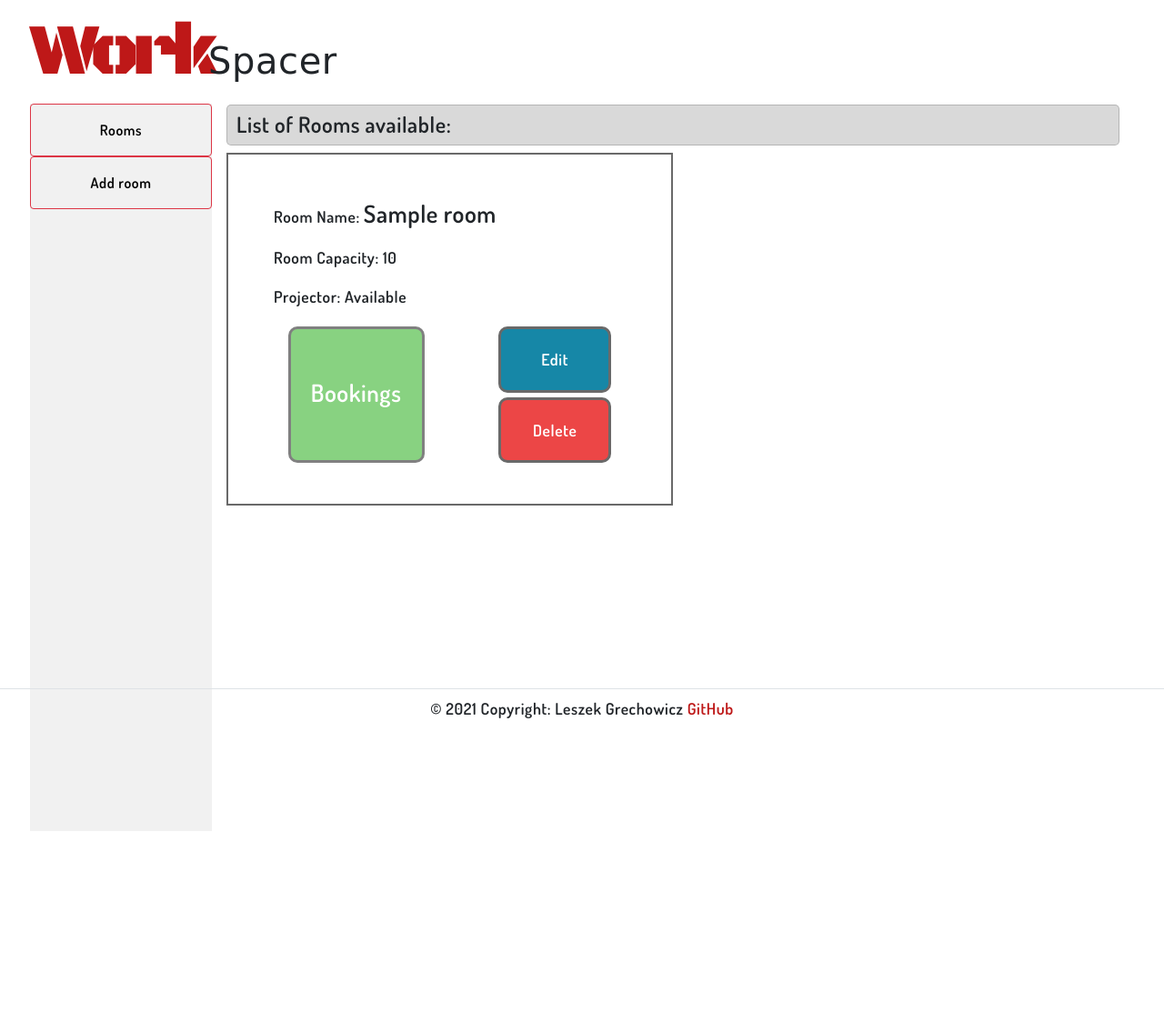
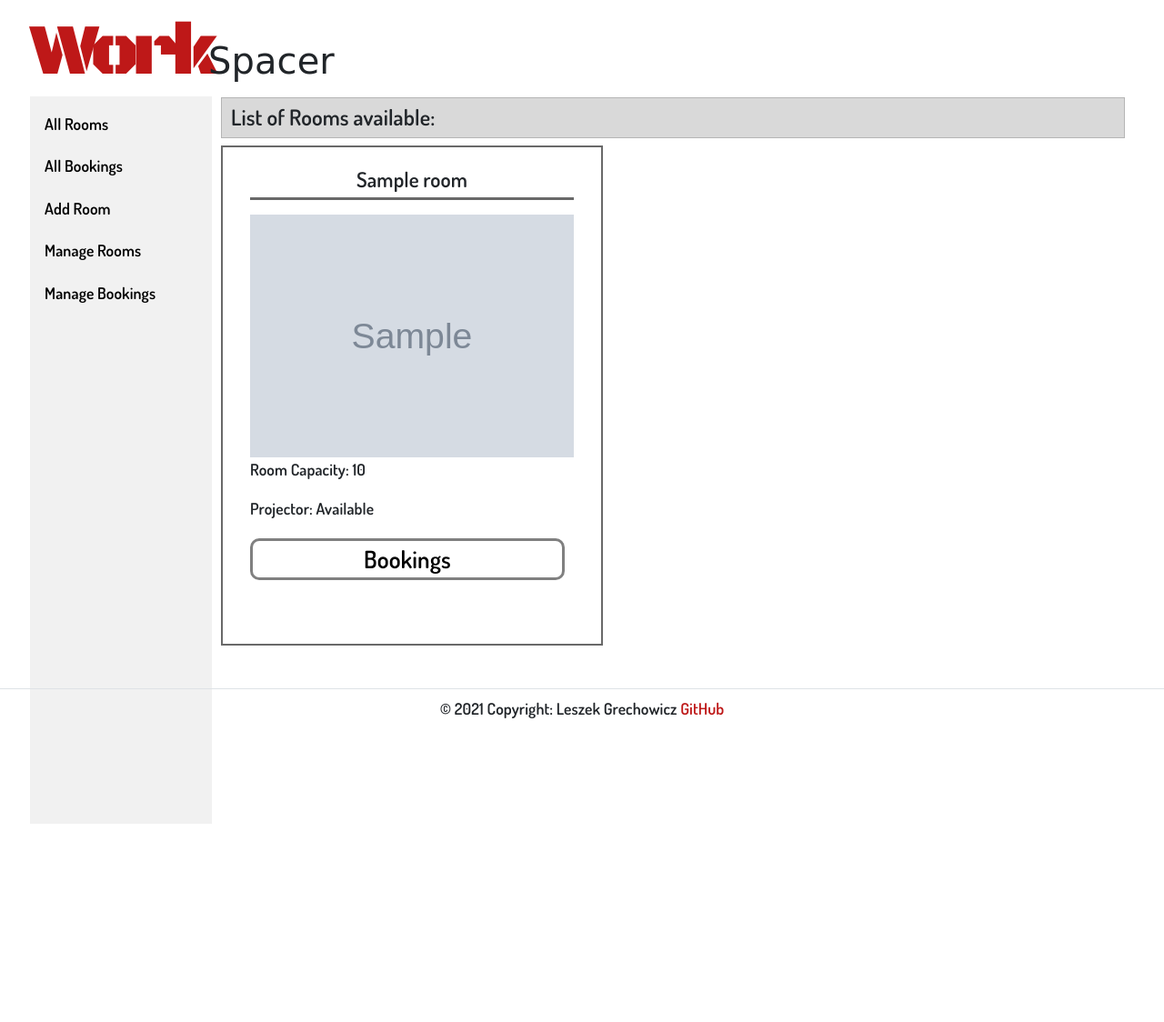
Before and after one commit to leszekgrechowicz/workspace_booking_app, a Django app: page / in a window 1280 px wide. Shown: the whole page at 91% size. After the commit the page ends 906 px from the top, so only its background shows below. Run offline with Django 3.2, Linux system fonts and the light colour scheme; tables that the repository leaves empty hold one stand-in row (values such as "Sample post"); grey boxes marked "Sample" are stand-in pictures; some web fonts are replaced.

Commit message:
Change room view, work on uplading photos of rooms

```diff
--- a/workspace_booking/forms.py
+++ b/workspace_booking/forms.py
@@ -67,3 +67,7 @@ class BookRoomForm(forms.Form):
             return date
 
         raise forms.ValidationError(f"Invalid date, you cannot book for the past date !")
+
+
+class AddPhoto(forms.Form):
+    image = forms.ImageField(required=True)
--- a/workspace_booking/static/css/show_rooms.css
+++ b/workspace_booking/static/css/show_rooms.css
@@ -1,53 +1,35 @@
 
 .rooms-container {
-    display: grid;
-    grid-template-columns: repeat(2, 50%);
+    display: flex;
+    flex-wrap: wrap;
+    justify-content: flex-start;
+
 }
+
+.room {
+    border: 2px solid dimgrey;
+    padding: 15px 30px;
+    margin-right: 7px;
+    margin-bottom: 7px;
+    max-width: 420px;
+    min-width: 420px;
+    min-height: 550px;
+}
+
+.room img {width: 100%}
 
 .room-name {
     font-family: 'Dosis', sans-serif;
-    font-size: 1.5em;
+    font-size: 1.3em;
+    text-align: center;
+    border-bottom: 3px solid dimgrey;
+
+
+    padding: 3px 0;
 }
 
+.room-details {
 
-.room {
-    /*display: flex;*/
-
-    /*justify-content: space-between;*/
-    border: 2px solid dimgrey;
-    padding: 45px 30px;
-    min-width: 50%;
-
-}
-
-
-/*.room ::before {*/
-/*    content: '';*/
-/*    position: absolute;*/
-/*    top: 0;*/
-/*    left: -10px;*/
-/*    width: 5px;*/
-/*    height: 55%;*/
-/*    background: rgba(183, 5, 5, 0.91);*/
-/*    opacity: 0.4;*/
-
-/*}*/
-
-/*.room ::after {*/
-/*    content: '';*/
-/*    position: absolute;*/
-/*    top: 0;*/
-/*    left: -10px;*/
-/*    width: 25%;*/
-/*    height: 5px;*/
-/*    background: rgba(183, 5, 5, 0.91);*/
-/*    opacity: 0.4;*/
-
-/*}*/
-
-.room-details {
-    /*margin-top: 20px;*/
-    margin-left: 20px;
 }
 
 .room-links {
@@ -59,18 +41,16 @@
 }
 
 .bttn-book {
-    width: 150px;
-    height: 150px;
+    width: 100%;
+    height: auto;
     border: 3px solid gray;
     border-radius: 10px;
     margin-right: 10px;
     text-align: center;
-    padding-top: 50px;
+    color: black;
     font-size: 1.5em;
-    color:var(--red);
+
     text-decoration: none;
-    background: rgba(19, 166, 4, 0.50);
-    color: white;
 }
 
 .bttn-book:hover {
@@ -115,12 +95,6 @@
     color: #EC4646;
 }
 
-.room-h2 {
-    background: rgba(128, 128, 128, 0.30);
-    padding: 7px 10px;
-    border-radius: 5px;
-    border: 1px solid rgba(128, 128, 128, 0.41);
-}
 
 @media screen and (max-width: 700px) {
 
--- a/workspace_booking/static/css/styles.css
+++ b/workspace_booking/static/css/styles.css
@@ -1,7 +1,7 @@
 @import url('https://fonts.googleapis.com/css2?family=Black+Ops+One&family=Dosis:wght@600;800&family=Ephesis&display=swap');
 
 :root {
-    --red: #be1818
+    --red: rgba(190, 24, 24, 1)
 }
 
 * {
@@ -17,8 +17,15 @@ body {
     /*max-width: 1150px;*/
     margin: 10px auto;
     font-size: 1.1rem;
-    letter-spacing: 0.6px;
+    letter-spacing: 0.1px;
     padding: 0 33px;
+}
+
+.main-h2 {
+    background: rgba(128, 128, 128, 0.30);
+    padding: 7px 10px;
+
+    border: 1px solid rgba(128, 128, 128, 0.41);
 }
 
 .nav-bar {
@@ -50,7 +57,7 @@ footer a {
 }
 
 .logo {
-
+    margin-bottom: 0;
 }
 
 .span-logo1 {
@@ -74,7 +81,7 @@ footer a {
 
 .sidebar {
     margin: 0;
-    padding: 0;
+    padding: 7px 0 0 0;
     width: 200px;
     background-color: #f1f1f1;
     position: fixed;
@@ -85,7 +92,7 @@ footer a {
 .sidebar a {
     display: block;
     color: black;
-  padding: 16px;
+    padding: 10px 16px;
     text-decoration: none;
 }
 
@@ -101,7 +108,7 @@ footer a {
 
 .content {
     margin-left: 200px;
-  padding: 1px 16px;
+    padding: 1px 10px;
     height: 1000px;
 }
 
@@ -111,9 +118,26 @@ footer a {
         height: auto;
         position: relative;
     }
-  .sidebar a {float: left;}
-  div.content {margin-left: 0;}
+
+    .sidebar a {
+        float: left;
     }
+
+    div.content {
+        margin-left: 0;
+    }
+
+    .content {
+        margin-left: 0;
+        padding: 0;
+    }
+
+    .sidebar {
+        margin-bottom: 10px;
+    }
+
+}
+
 
 @media screen and (max-width: 400px) {
     .sidebar a {
--- a/workspace_booking/templates/add_room.html
+++ b/workspace_booking/templates/add_room.html
@@ -2,7 +2,7 @@
 
 
 {% block content %}
-
+<h4 class="main-h2">Add Room to the database:</h4>
 
 <form class="form" method="POST" enctype="multipart/form-data">
     {% csrf_token %}
--- a/workspace_booking/templates/base.html
+++ b/workspace_booking/templates/base.html
@@ -7,6 +7,8 @@
     <link href="https://cdn.jsdelivr.net/npm/bootstrap@5.1.1/dist/css/bootstrap.min.css" rel="stylesheet"
           integrity="sha384-F3w7mX95PdgyTmZZMECAngseQB83DfGTowi0iMjiWaeVhAn4FJkqJByhZMI3AhiU" crossorigin="anonymous">
     <link rel="stylesheet" href="{% static 'css/styles.css' %}">
+    <script src="https://cdn.jsdelivr.net/npm/bootstrap@5.1.3/dist/js/bootstrap.bundle.min.js" integrity="sha384-ka7Sk0Gln4gmtz2MlQnikT1wXgYsOg+OMhuP+IlRH9sENBO0LRn5q+8nbTov4+1p" crossorigin="anonymous"></script>
+
 
     {% block head %}
 
@@ -26,8 +28,11 @@
 
 <aside class="sidebar">
 
-    <a class="btn btn-outline-danger" href="{% url 'offices' %}">Rooms</a>
-    <a class="btn btn-outline-danger" href="{% url 'add-office' %}">Add room</a>
+    <a class="" href="{% url 'offices' %}">All Rooms</a>
+    <a class="" href="#">All Bookings</a>
+    <a class="" href="{% url 'add-office' %}">Add Room</a>
+    <a class="" href="#">Manage Rooms</a>
+    <a class="" href="#">Manage Bookings</a>
 
 </aside>
 
--- a/workspace_booking/templates/offices_available.html
+++ b/workspace_booking/templates/offices_available.html
@@ -9,13 +9,47 @@
 {% block content %}
 
 {% if offices %}
-<h4 class="room-h2">List of Rooms available: </h4>
+<h4 class="main-h2">List of Rooms available: </h4>
 
 <div class="rooms-container">
     {% for office in offices %}
+
+
     <div class="room">
+        <div>
+            <p class="room-name"><span>{{office.room_name}}</span></p>
+        </div>
+        <div class="room-pic">
+            {% if office.image %}
+            <img src="{{ office.image.url }}" alt="office pic">
+
+            {% else %}
+            <a href="" data-bs-toggle="modal" data-bs-target="#upload_photo_model">No picture available, press to
+                upload.</a>
+            <div id="upload_photo_model" class="modal" role="dialog" tabindex="-1">
+                <div class="modal-dialog">
+                    <div class="modal-content">
+                        <div class="modal-header">
+                            <h5 class="modal-title">Modal title</h5>
+                            <button type="button" class="btn-close" data-bs-dismiss="modal" aria-label="Close"></button>
+                        </div>
+                        <div class="modal-body">
+                            <p>Modal body text goes here.</p>
+                        </div>
+                        <div class="modal-footer">
+                            <button type="button" class="btn btn-secondary" data-bs-dismiss="modal">Close</button>
+                            <button type="button" class="btn btn-primary">Save changes</button>
+                        </div>
+                    </div>
+                </div>
+            </div>
+
+
+            {% endif %}
+        </div>
+
         <div class="room-details">
-            <p>Room Name: <span class="room-name">{{office.room_name}}</span></p>
+
             <p>Room Capacity: {{ office.room_capacity }}</p>
             <p>Projector: {% if office.projector_available is False %}
                 Not
@@ -24,10 +58,10 @@
         </div>
         <div class="room-links">
             <a class="bttn-book" href="{% url 'book-room' pk=office.id %}">Bookings</a>
-            <div class="div-edit-del">
-                <a class="edit-btn" href="{% url 'edit-room' pk=office.id %}">Edit</a>
-                <a class="delete-btn" methods="POST" href="{% url 'delete-room' pk=office.id %}">Delete</a>
-            </div>
+            <!--            <div class="div-edit-del">-->
+            <!--                <a class="edit-btn" href="{% url 'edit-room' pk=office.id %}">Edit</a>-->
+            <!--                <a class="delete-btn" methods="POST" href="{% url 'delete-room' pk=office.id %}">Delete</a>-->
+            <!--            </div>-->
 
         </div>
     </div>
--- a/workspace_booking/views.py
+++ b/workspace_booking/views.py
@@ -139,3 +139,13 @@ class BookRoomView(FormView):
             return redirect(view_rooms)
         # messages.warning(request, f'{form.errors}')
         return render(request, self.template_name, {'room': room_to_book, 'title': self.title, 'form': form})
+
+
+def add_picture(request, pk):
+    """Adds room picture to the database"""
+
+    Room.objects.get(id=pk)
+    room.update
+    messages.success(request,
+                     f'Room name "{room_to_delete.room_name}" has been successfully removed from the database.')
+    return redirect(view_rooms)
```
Also changed, not shown: workspace_booking/templates/add_pic.html (added, +31 -0 lines), media/images/WeatherFlow.jpg (added). Lines whose indentation alone changed are shown as unchanged.
